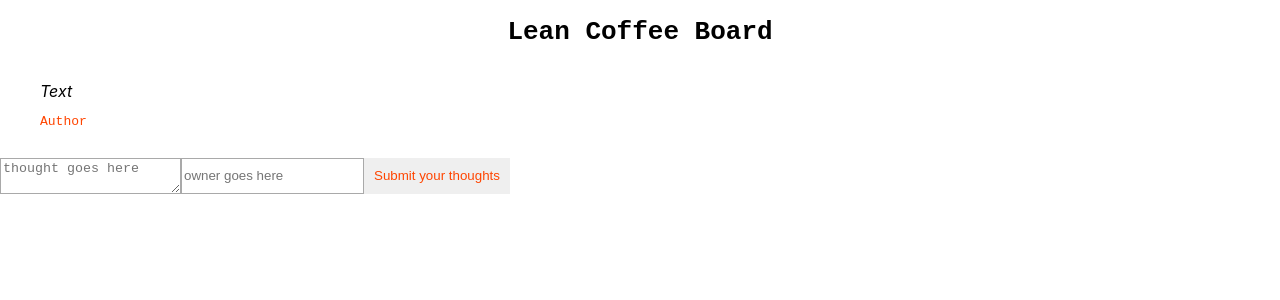
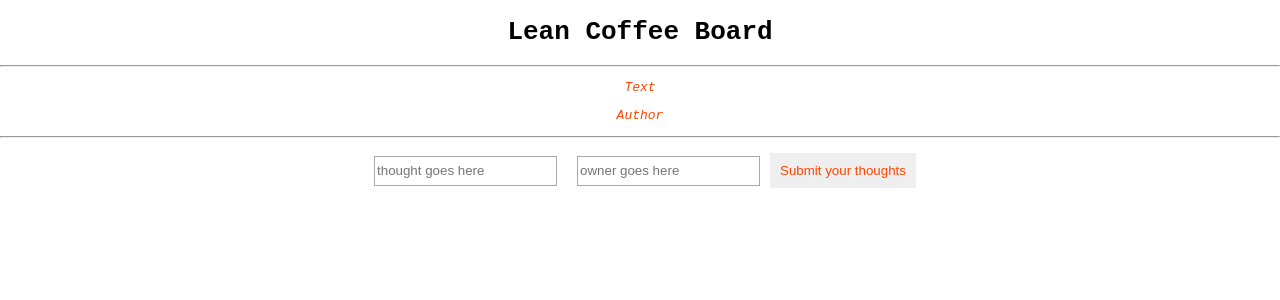
Before and after one commit to andy-schwedler/lean-coffee-board, a Next.js app: page / in a window 1280 px wide. Shown: the top 300 px of the page. Built offline with nearby package versions, Linux system fonts and the light colour scheme.

Commit message:
add handle function

```diff
--- a/components/Card/Card.js
+++ b/components/Card/Card.js
@@ -1,21 +1,18 @@
 import styled from "styled-components";
 
-export default function Cards() {
+export default function Cards({ card }) {
   return (
     <StyledCard>
-      <li>Text</li>
+      <p>Text</p>
       <p>Author</p>
     </StyledCard>
   );
 }
 
-const StyledCard = styled.ul`
-  list-style-type: none;
-  border: darkgray;
+const StyledCard = styled.section`
+  text-align: center;
+  font-style: italic;
 
-  li {
-    font-style: italic;
-  }
   p {
     font-family: monospace;
     color: orangered;
--- a/components/Form/Form.js
+++ b/components/Form/Form.js
@@ -1,20 +1,10 @@
-import { useState } from "react";
 import styled from "styled-components";
 
-export default function Form() {
-  function handleFormSubmit(event) {
-    event.preventDefault();
-
-    event.target.reset();
-  }
+export default function Form({ onSubmit }) {
   return (
     <>
-      <StyledForm onSubmit={handleFormSubmit}>
-        <textarea
-          placeholder="thought goes here"
-          name="thoughts"
-          required
-        ></textarea>
+      <StyledForm onSubmit={onSubmit}>
+        <input placeholder="thought goes here" name="thoughts" required></input>
         <input placeholder="owner goes here" name="owner" required></input>
         <button type="submit">Submit your thoughts</button>
       </StyledForm>
@@ -23,19 +13,19 @@ export default function Form() {
 }
 
 const StyledForm = styled.form`
-  display: flex;
-  flex-direction: row;
-  width: 100vw;
+  text-align: center;
 
-  input,
-  textarea {
+  input {
     align-items: center;
     border: 1px solid darkgray;
     gap: 20px;
+    height: 30px;
+    margin: 10px;
   }
   button {
     padding: 10px;
     border: none;
     color: orangered;
+    height: 35px;
   }
 `;
--- a/pages/index.js
+++ b/pages/index.js
@@ -4,13 +4,23 @@ import Card from "../components/Card/Card";
 import Form from "../components/Form/Form";
 
 export default function HomePage() {
-  const [card, setCard] = useState([]);
+  const [cards, setCards] = useState([]);
+  function handleSubmit(event) {
+    event.preventDefault();
+    const thought = event.target.elements.thoughts.value;
+    const owner = event.target.elements.owner.value;
+    event.target.reset();
+    event.target.owner.focus();
+    setCards([...cards, { thought: thought, owner: owner }]);
+  }
 
   return (
     <>
       <StyledHeader>Lean Coffee Board</StyledHeader>
-      <Card></Card>
-      <Form />
+      <hr></hr>
+      <Card card={cards}></Card>
+      <hr></hr>
+      <Form onSubmit={handleSubmit} />
     </>
   );
 }
--- a/styles.js
+++ b/styles.js
@@ -7,11 +7,6 @@ export const GlobalStyle = createGlobalStyle`
     box-sizing: border-box;
   }
 
-  #__next{
-    display: flex;
-    flex-direction: column;
-    justify-content: center;
-  }
 
   body {
     margin: 0;
```
